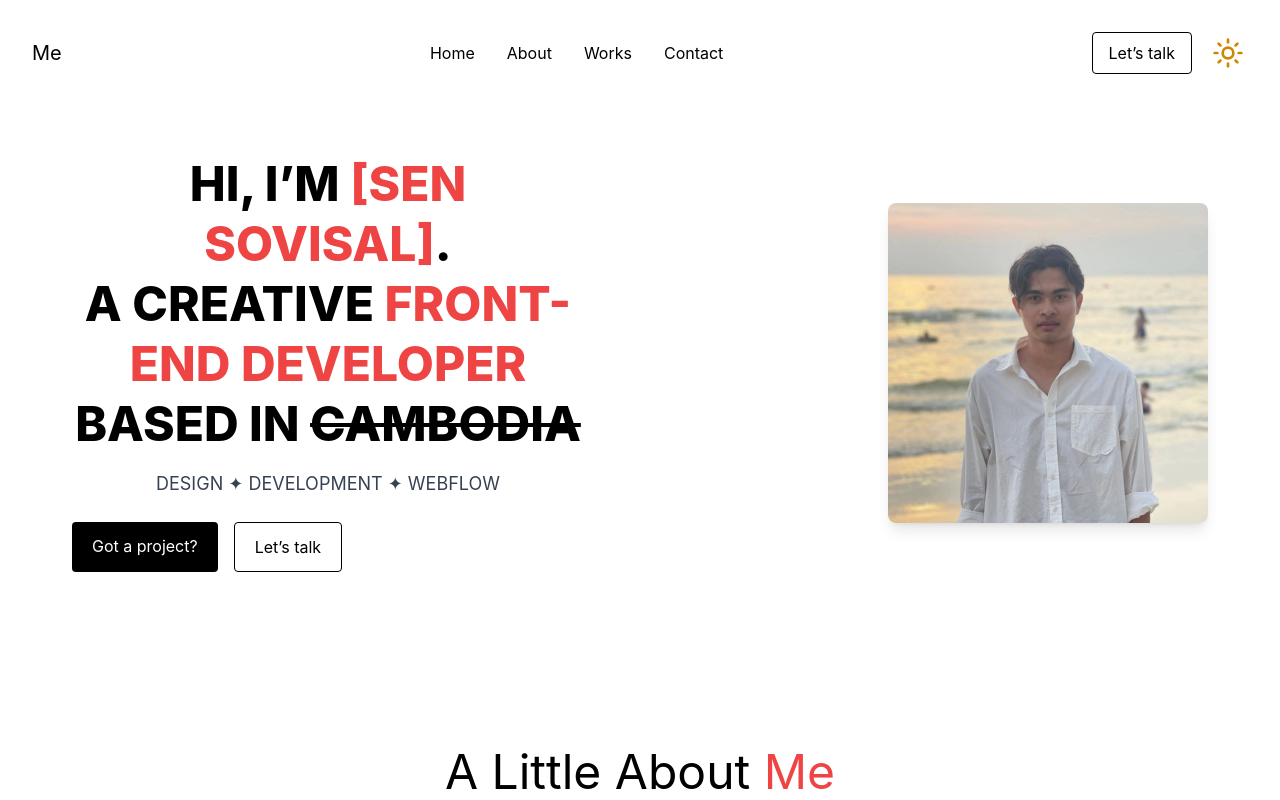
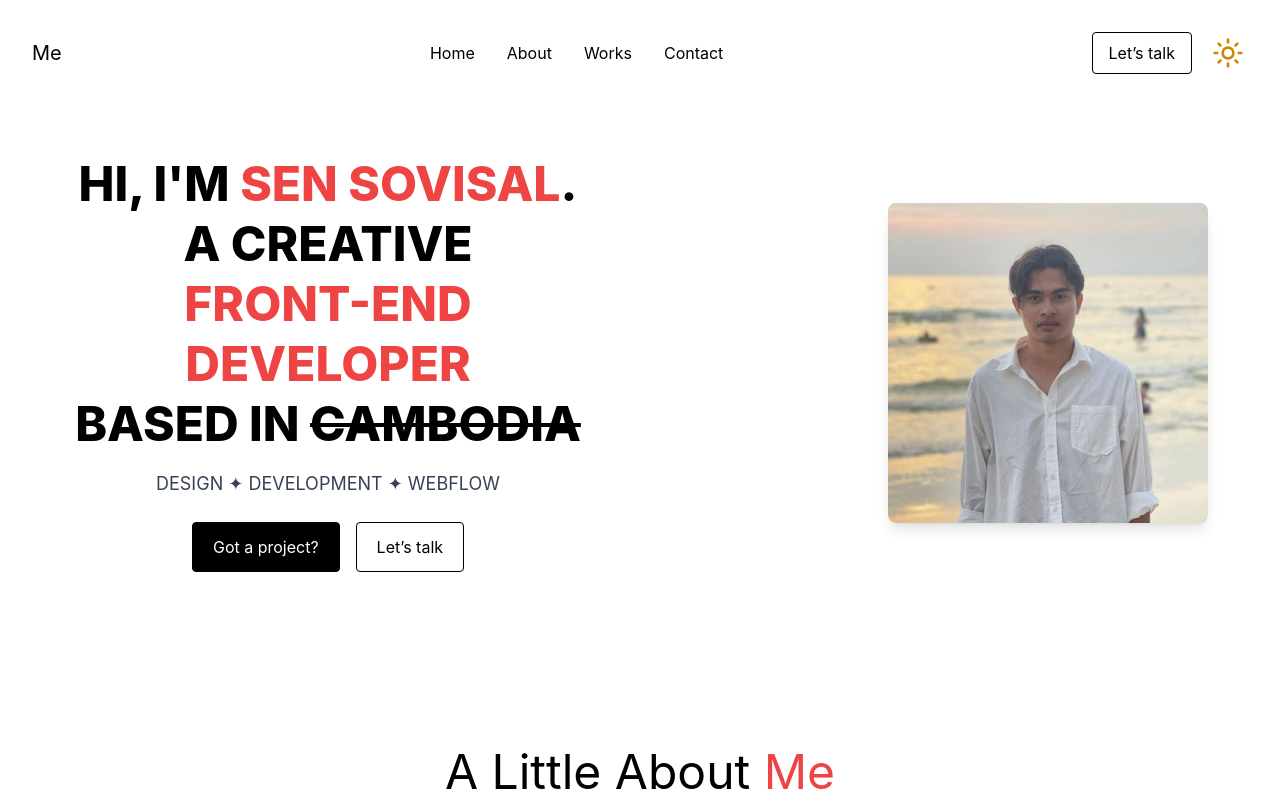
Before and after one commit to VisalSenso/my-portfolio, a React (Vite) app: page / in a window 1280 px wide. Shown: the top 800 px of the page. Built offline with nearby package versions, Linux system fonts and the light colour scheme.

Commit message:
Updated Header component and package configuration

```diff
--- a/package.json
+++ b/package.json
@@ -11,6 +11,7 @@
   },
   "dependencies": {
     "@tailwindcss/vite": "^4.1.13",
+    "framer-motion": "^12.23.22",
     "lucide-react": "^0.544.0",
     "react": "^19.1.1",
     "react-dom": "^19.1.1",
--- a/src/components/Header.jsx
+++ b/src/components/Header.jsx
@@ -68,9 +68,9 @@ export default function Header() {
       >
         {/* Text */}
         <div className="max-w-lg">
-          <h2 className="text-4xl md:text-5xl font-extrabold leading-tight">
-            HI, I’M <span className="text-accent">[SEN SOVISAL]</span>.<br />A
-            CREATIVE <span className="text-accent">FRONT-END DEVELOPER</span>
+           <h2 className="text-4xl md:text-5xl font-extrabold leading-tight">
+            HI, I'M <span className="text-accent">SEN SOVISAL</span>.<br /> <span>A
+            CREATIVE</span> <br /> <span className="text-accent">FRONT-END DEVELOPER</span>
             <br />
             BASED IN <span className="line-through">CAMBODIA</span>
           </h2>
@@ -78,10 +78,10 @@ export default function Header() {
             DESIGN ✦ DEVELOPMENT ✦ WEBFLOW
           </p>
 
-          <div className="mt-6 flex gap-4">
+          <div className="mt-6 flex justify-center gap-4">
             <a
               href="#projects"
-              className="bg-black dark:bg-white text-white dark:text-black  px-5 py-3 rounded hover:bg-white hover:border-black hover:border hover:text-black transition"
+              className="bg-black dark:bg-white text-white dark:text-black  px-5 py-3 rounded hover:bg-white border-black border hover:text-black transition"
             >
               Got a project?
             </a>
```
Also changed, not shown: 1 other file (tests, documents, lock files or other folders).
